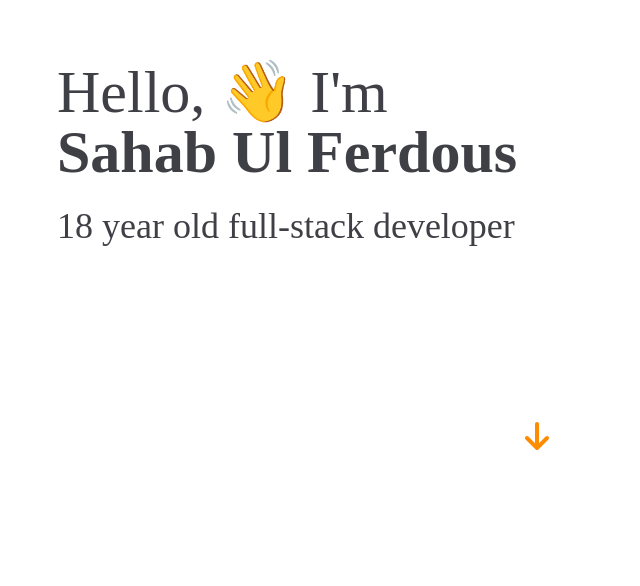
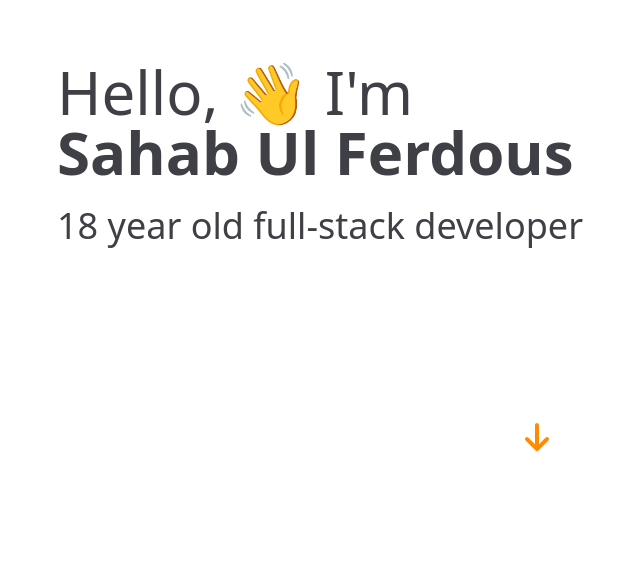
Before and after one commit to FPLCodes/Personal-portfolio, a Next.js app: page / in a window 1280 px wide. Shown: the part 214-800 px from the top of the page, without its empty margins (103-743 px from the left). Built offline with nearby package versions, Linux system fonts and the light colour scheme.

Commit message:
Added fallback fonts

```diff
--- a/tailwind.config.js
+++ b/tailwind.config.js
@@ -1,4 +1,7 @@
 /** @type {import('tailwindcss').Config} */
+
+const defaultTheme = require("tailwindcss/defaultTheme");
+
 module.exports = {
   content: [
     "./pages/**/*.{js,ts,jsx,tsx}",
@@ -7,7 +10,7 @@ module.exports = {
   theme: {
     extend: {
       fontFamily: {
-        sans: ["Apercu"],
+        sans: ["Apercu", ...defaultTheme.fontFamily.sans],
       },
     },
   },
```
